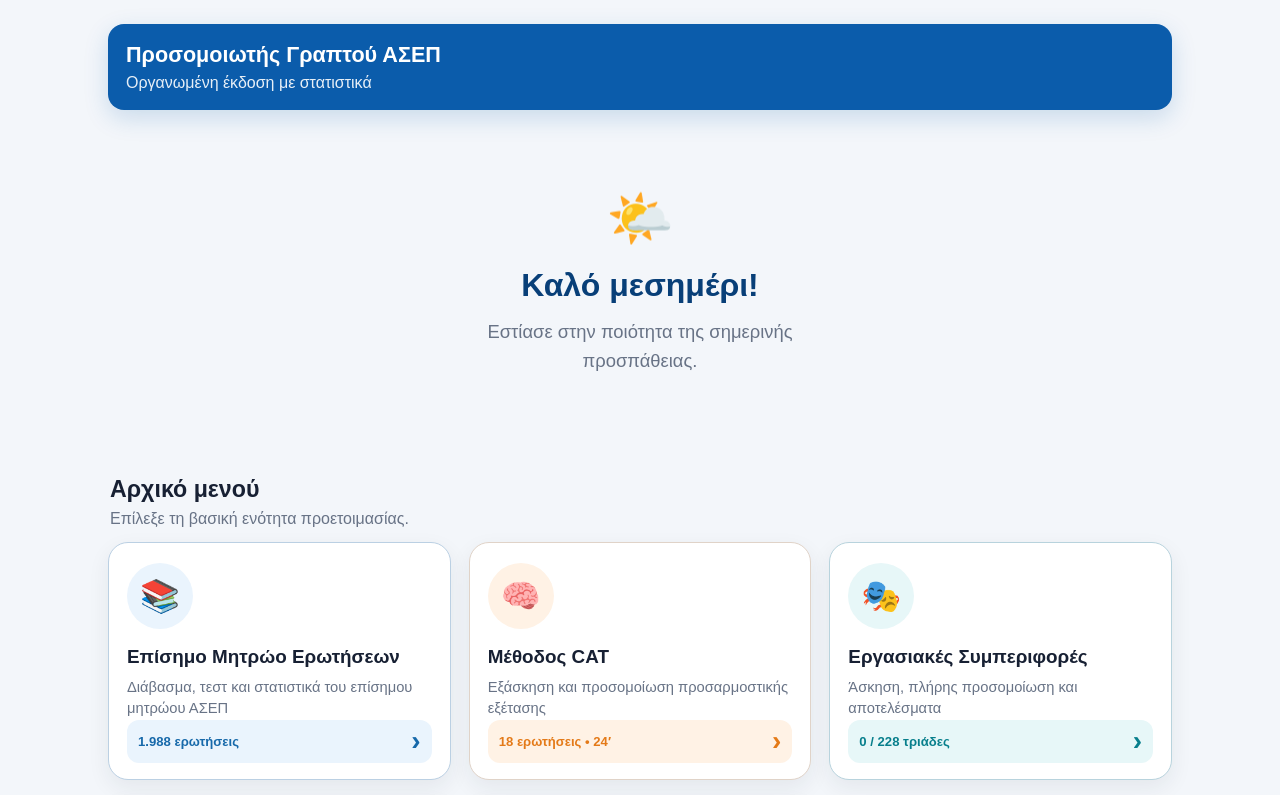
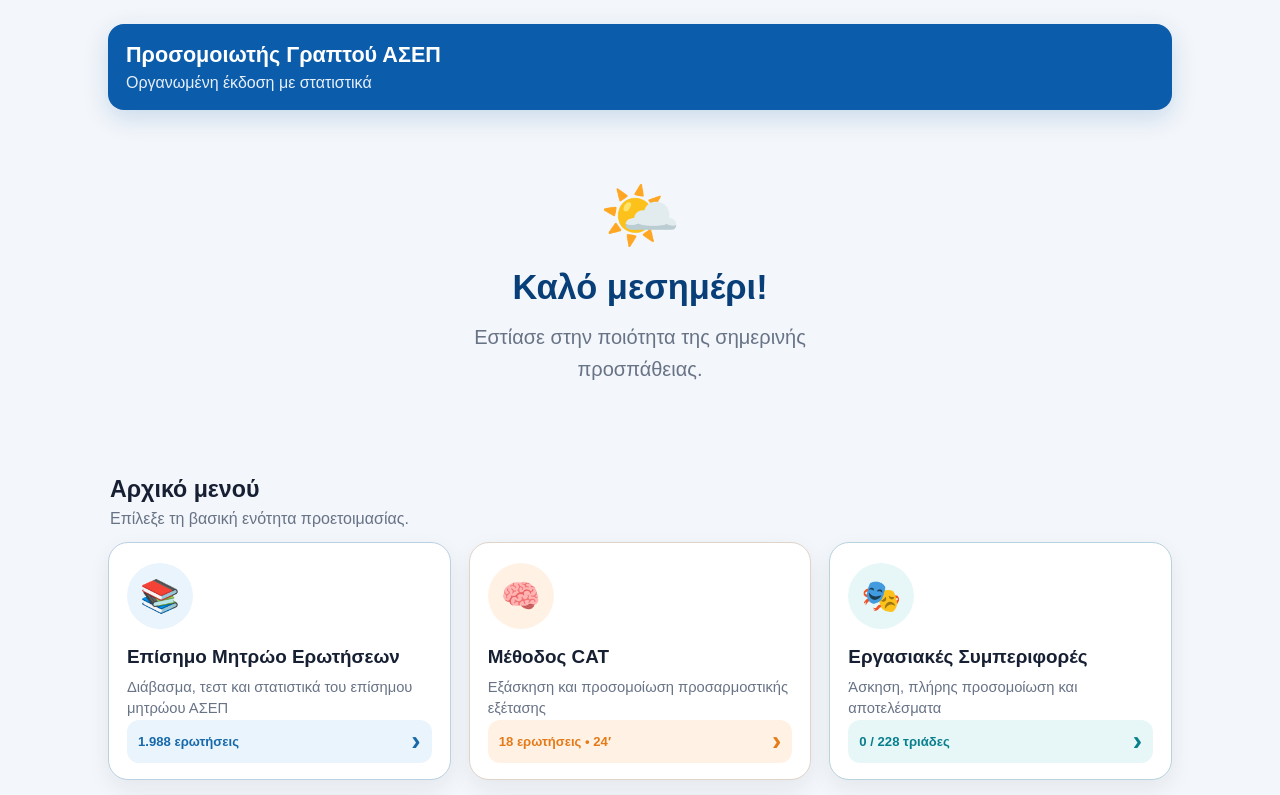
Before and after one commit to Giortamis/asep-quiz, a plain HTML site: page index.html in a window 1280 px wide. Shown: the top 795 px of the page. Drawn offline with Linux system fonts and the light colour scheme.

Commit message:
Update style.css

```diff
--- a/style.css
+++ b/style.css
@@ -241,10 +241,10 @@
 .welcome-logo-placeholder{display:none}
 @media(min-width:901px){
   .home-dashboard .welcome-card{flex-direction:column;justify-content:center;gap:18px;width:100%;min-height:320px;margin:6px 0 32px;padding:48px 150px;border:0;border-radius:0;background:transparent;box-shadow:none;text-align:center}
-  .home-dashboard .welcome-icon{flex-basis:auto;width:auto;height:auto;border-radius:0;background:transparent;font-size:3.4rem}
-  .home-dashboard .welcome-content h2{margin-bottom:12px;font-size:2rem}
-  .home-dashboard .welcome-content p{max-width:38ch;margin-inline:auto;font-size:1.15rem;line-height:1.6}
-  .welcome-logo-placeholder{display:grid;min-width:0;place-content:center;justify-items:center;gap:3px;color:var(--blue2);line-height:1;text-align:center}
+  .home-dashboard .welcome-icon{flex-basis:auto;width:auto;height:auto;border-radius:0;background:transparent;font-size:4.1rem}
+  .home-dashboard .welcome-content h2{margin-bottom:12px;font-size:2.15rem}
+  .home-dashboard .welcome-content p{max-width:38ch;margin-inline:auto;font-size:1.25rem;line-height:1.6}
+  .welcome-logo-placeholder{display:grid;align-self:stretch;width:100%;min-width:0;min-height:230px;place-content:center;justify-items:center;gap:3px;color:var(--blue2);line-height:1;text-align:center}
   .welcome-logo-placeholder strong{font-size:1.05rem;letter-spacing:.2em}
   .welcome-logo-placeholder small{color:var(--muted);font-size:.68rem;letter-spacing:.04em}
 }
```
